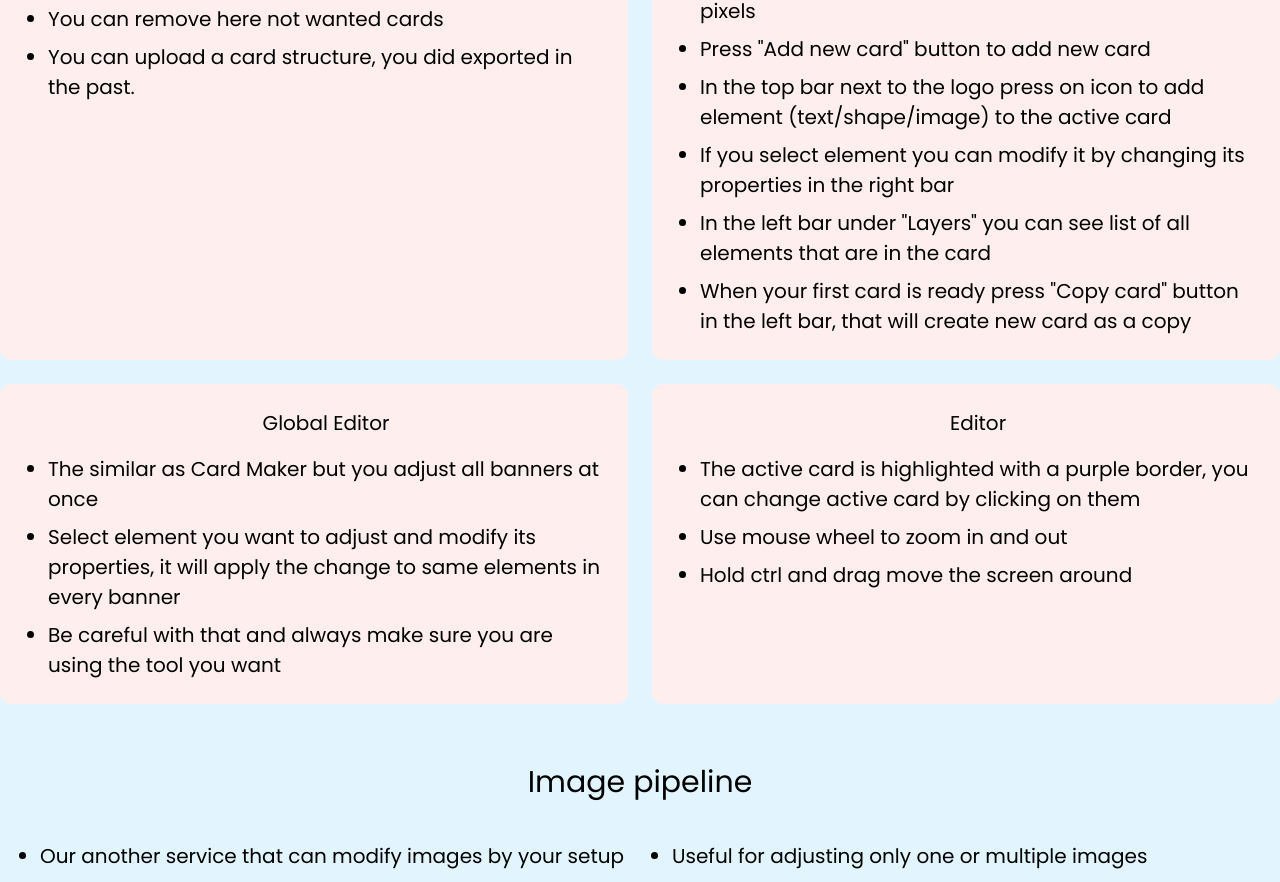
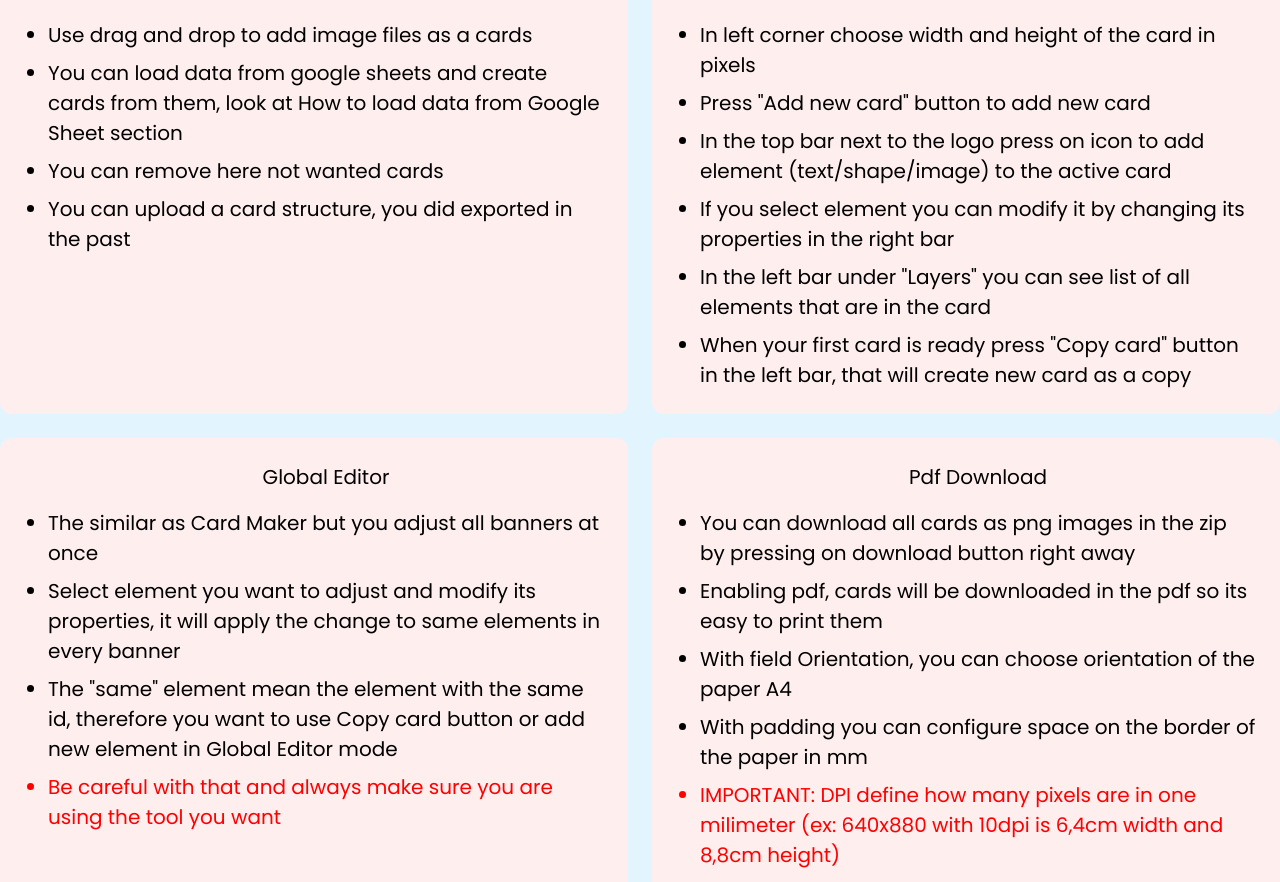
Before and after one commit to Veragin/cardMaker, a React (Create React App) app: page / in a window 1280 px wide. Shown: the part 1199-2081 px from the top of the page. Built offline with nearby package versions, Linux system fonts and the light colour scheme.

Commit message:
split to how to

```diff
--- a/src/App.tsx
+++ b/src/App.tsx
@@ -2,6 +2,8 @@ import styled from 'styled-components';
 import { Land } from './Land';
 import { theme } from './theme';
 import { LinkButton } from 'LinkButton';
+
+import { HowTo } from 'HowTo';
 
 export const App = () => {
     return (
@@ -11,63 +13,14 @@ export const App = () => {
                 <STopList>
                     <li> Possibility to load already created cards as images</li>
                     <li> Create you own card design with advanced editor</li>
+                    <li> Load data from google sheets</li>
                     <li> Easily copy and adjust new card</li>
                     <li> Globaly edit all created cards</li>
                     <li> Export cards as images or pdf</li>
                     <li> Its for free</li>
                 </STopList>
                 <STitle>How to use the service</STitle>
-                <SList>
-                    <SServiceBox>
-                        <SServiceTitle>File Loader</SServiceTitle>
-                        <li> Use drag and drop to add image files as a cards </li>
-                        <li> You can remove here not wanted cards </li>
-                        <li> You can upload a card structure, you did exported in the past. </li>
-                    </SServiceBox>
-                    <SServiceBox>
-                        <SServiceTitle>Card Maker</SServiceTitle>
-                        <li> In left corner choose width and height of the card in pixels</li>
-                        <li> Press "Add new card" button to add new card </li>
-                        <li>
-                            In the top bar next to the logo press on icon to add element
-                            (text/shape/image) to the active card
-                        </li>
-                        <li>
-                            {' '}
-                            If you select element you can modify it by changing its properties in
-                            the right bar
-                        </li>
-                        <li>
-                            In the left bar under "Layers" you can see list of all elements that are
-                            in the card
-                        </li>
-                        <li>
-                            When your first card is ready press "Copy card" button in the left bar,
-                            that will create new card as a copy
-                        </li>
-                    </SServiceBox>
-                    <SServiceBox>
-                        <SServiceTitle>Global Editor</SServiceTitle>
-                        <li>The similar as Card Maker but you adjust all banners at once</li>
-                        <li>
-                            Select element you want to adjust and modify its properties, it will
-                            apply the change to same elements in every banner
-                        </li>
-                        <li>
-                            Be careful with that and always make sure you are using the tool you
-                            want
-                        </li>
-                    </SServiceBox>
-                    <SServiceBox>
-                        <SServiceTitle>Editor</SServiceTitle>
-                        <li>
-                            The active card is highlighted with a purple border, you can change
-                            active card by clicking on them
-                        </li>
-                        <li>Use mouse wheel to zoom in and out</li>
-                        <li>Hold ctrl and drag move the screen around</li>
-                    </SServiceBox>
-                </SList>
+                <HowTo />
 
                 <STitle>Image pipeline</STitle>
                 <STopList>
@@ -114,34 +67,6 @@ const STopList = styled.ul`
     list-style-position: outside;
 `;
 
-const SList = styled.ul`
-    font-size: 20px;
-    display: grid;
-    grid-template-columns: 1fr 1fr;
-    gap: ${theme.spacing(3)};
-    list-style-position: outside;
-    padding: 0;
-`;
-
-const SServiceBox = styled.div`
-    display: flex;
-    flex-direction: column;
-    gap: ${theme.spacing(1)};
-    background-color: ${theme.colors.background.opposite};
-    border-radius: ${theme.borderRaduis(2)};
-    padding: ${theme.spacing(3)};
-    padding-left: ${theme.spacing(6)};
-`;
-
-const SServiceTitle = styled.span`
-    width: 100%;
-    justify-content: center;
-    align-items: center;
-    display: flex;
-    font-size: 20px;
-    padding-bottom: ${theme.spacing(1)};
-`;
-
 const SLinkButton = styled(LinkButton)`
     margin: auto;
 `;
--- /dev/null
+++ b/src/HowTo.tsx
@@ -0,0 +1,150 @@
+import styled from 'styled-components';
+import { theme } from 'theme';
+import excelSrc from './assets/excel.png';
+import sheetIdSrc from './assets/sheetId.png';
+
+export const HowTo = () => {
+    return (
+        <SList>
+            <SServiceBox>
+                <SServiceTitle>File Loader</SServiceTitle>
+                <li> Use drag and drop to add image files as a cards </li>
+                <li>
+                    You can load data from google sheets and create cards from them, look at How to
+                    load data from Google Sheet section
+                </li>
+                <li> You can remove here not wanted cards </li>
+                <li> You can upload a card structure, you did exported in the past </li>
+            </SServiceBox>
+            <SServiceBox>
+                <SServiceTitle>Card Maker</SServiceTitle>
+                <li> In left corner choose width and height of the card in pixels</li>
+                <li> Press "Add new card" button to add new card </li>
+                <li>
+                    In the top bar next to the logo press on icon to add element (text/shape/image)
+                    to the active card
+                </li>
+                <li>
+                    If you select element you can modify it by changing its properties in the right
+                    bar
+                </li>
+                <li>
+                    In the left bar under "Layers" you can see list of all elements that are in the
+                    card
+                </li>
+                <li>
+                    When your first card is ready press "Copy card" button in the left bar, that
+                    will create new card as a copy
+                </li>
+            </SServiceBox>
+            <SServiceBox>
+                <SServiceTitle>Global Editor</SServiceTitle>
+                <li>The similar as Card Maker but you adjust all banners at once</li>
+                <li>
+                    Select element you want to adjust and modify its properties, it will apply the
+                    change to same elements in every banner
+                </li>
+                <li>
+                    The "same" element mean the element with the same id, therefore you want to use
+                    Copy card button or add new element in Global Editor mode
+                </li>
+                <SLiHighlight>
+                    Be careful with that and always make sure you are using the tool you want
+                </SLiHighlight>
+            </SServiceBox>
+            <SServiceBox>
+                <SServiceTitle>Pdf Download</SServiceTitle>
+                <li>
+                    You can download all cards as png images in the zip by pressing on download
+                    button right away
+                </li>
+                <li>Enabling pdf, cards will be downloaded in the pdf so its easy to print them</li>
+                <li>With field Orientation, you can choose orientation of the paper A4</li>
+                <li>With padding you can configure space on the border of the paper in mm</li>
+                <SLiHighlight>
+                    IMPORTANT: DPI define how many pixels are in one milimeter (ex: 640x880 with
+                    10dpi is 6,4cm width and 8,8cm height)
+                </SLiHighlight>
+                <li>
+                    You can pick one card as a back of cards, this card will be excluded and every
+                    second page will be generated only from this card, so you can print cards both
+                    sides
+                </li>
+                <SLiHighlight>
+                    IMPORTANT: while changing stats dont forget to PRESS THE ORGANIZE FOR PAPER
+                    button, this will prepare cards for the pdf
+                </SLiHighlight>
+                <li>Press Donwload button to download the pdf</li>
+            </SServiceBox>
+            <SServiceBox>
+                <SServiceTitle>How to control Editor</SServiceTitle>
+                <li>
+                    The active card is highlighted with a purple border, you can change active card
+                    by clicking on them
+                </li>
+                <li>Use mouse wheel to zoom in and out</li>
+                <li>Hold ctrl key and drag move the screen around</li>
+                <li>You can use Layer bar on the left side for selecting elements</li>
+            </SServiceBox>
+            <SServiceBox>
+                <SServiceTitle>How to load data from Google Sheet</SServiceTitle>
+                <li>Create new google sheet document and open it</li>
+                <li>
+                    Press on the Share button in the right top corner, under general access pick
+                    "Anyone with the link" option and press "Done"
+                </li>
+                <li>In the first row write the names of the elements</li>
+                <li>
+                    In the second row write the types of the elements (you can choose "text",
+                    "polygon" or "ellipse")
+                </li>
+                <li>
+                    Next rows fill with the data (each row represents a card, each column represents
+                    element in the card)
+                </li>
+                <li>Empty cell means that the element will be missing</li>
+                <li>Example:</li>
+                <SImg src={excelSrc} />
+                <li>In Card Maker service in File Loader press "Load google sheet" button</li>
+                <li>Copy sheet id from the url and fill it in the Google Sheet Id field</li>
+                <SImg src={sheetIdSrc} />
+            </SServiceBox>
+        </SList>
+    );
+};
+
+const SList = styled.ul`
+    font-size: 20px;
+    display: grid;
+    grid-template-columns: 1fr 1fr;
+    gap: ${theme.spacing(3)};
+    list-style-position: outside;
+    padding: 0;
+`;
+
+const SServiceBox = styled.div`
+    display: flex;
+    flex-direction: column;
+    gap: ${theme.spacing(1)};
+    background-color: ${theme.colors.background.opposite};
+    border-radius: ${theme.borderRaduis(2)};
+    padding: ${theme.spacing(3)};
+    padding-left: ${theme.spacing(6)};
+`;
+
+const SServiceTitle = styled.span`
+    width: 100%;
+    justify-content: center;
+    align-items: center;
+    display: flex;
+    font-size: 20px;
+    padding-bottom: ${theme.spacing(1)};
+`;
+
+const SImg = styled.img`
+    width: 100%;
+`;
+
+const SLiHighlight = styled.li`
+    color: red;
+`;
```
Also changed, not shown: src/assets/excel.png (added), src/assets/sheetId.png (added).
